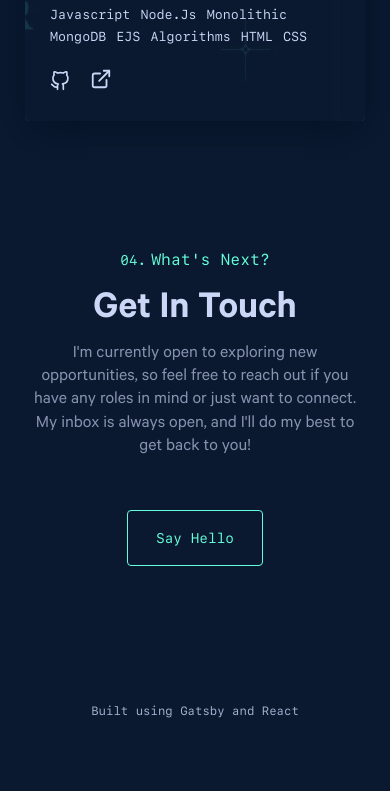
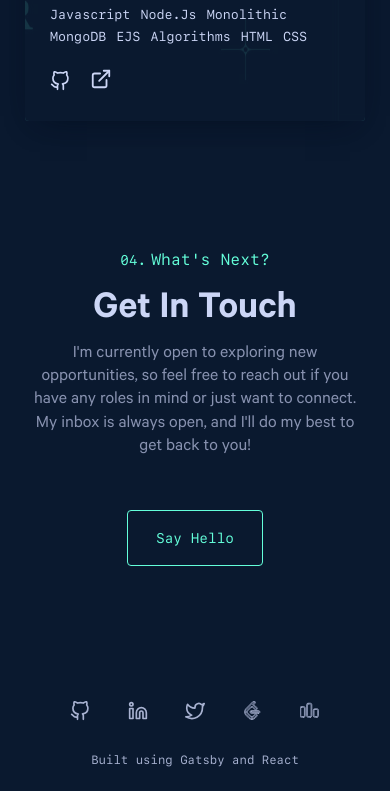
Before and after one commit to Amanjot-001/portfolio-v4, a Gatsby site: page / in a window 390 px wide. Shown: the part 4767-5558 px from the top of the page. Before the commit the page ends 5513 px from the top, so only its background shows below. Built offline with nearby package versions, Linux system fonts and the light colour scheme; Gatsby itself is replaced by a stand-in of ours.

Commit message:
fix: socials for mobile view

```diff
--- a/src/components/footer.tsx
+++ b/src/components/footer.tsx
@@ -1,5 +1,7 @@
 import React from 'react';
 import styled from 'styled-components';
+import config from '../config';
+import { Icon } from './icons';
 
 const StyledFooter = styled.footer`
   ${({ theme }) => theme.mixins.flexCenter};
@@ -8,6 +10,33 @@ const StyledFooter = styled.footer`
   min-height: 70px;
   padding: 15px;
   text-align: center;
+`;
+
+const StyledSocialLinks = styled.div`
+  display: none;
+
+  @media (max-width: 768px) {
+    display: block;
+    width: 100%;
+    max-width: 270px;
+    margin: 0 auto 10px;
+    color: var(--light-slate);
+  }
+
+  ul {
+    ${({ theme }) => theme.mixins.flexBetween};
+    padding: 0;
+    margin: 0;
+    list-style: none;
+
+    a {
+      padding: 10px;
+      svg {
+        width: 20px;
+        height: 20px;
+      }
+    }
+  }
 `;
 
 const StyledCredit = styled.div`
@@ -40,7 +69,20 @@ const StyledCredit = styled.div`
 const Footer = () => {
 	return (
 		<StyledFooter>
-			<StyledCredit tabindex={-1}>
+			<StyledSocialLinks>
+				<ul>
+					{config.socialMedia &&
+						config.socialMedia.map((socials: { url: string, name: string }, i: number) => (
+							<li key={i}>
+								<a href={socials.url} aria-label={socials.name} target="_blank" rel="noreferrer">
+									<Icon name={socials.name} />
+								</a>
+							</li>
+						))}
+				</ul>
+			</StyledSocialLinks>
+
+			<StyledCredit tabIndex={-1}>
 				<a href="https://www.gatsbyjs.com/" target="_blank">
 					<div>Built using Gatsby and React</div>
 				</a>
--- a/src/components/sections/jobs.tsx
+++ b/src/components/sections/jobs.tsx
@@ -1,7 +1,6 @@
 import React, { useEffect, useState, useRef } from "react";
 import styled from "styled-components";
 import { useStaticQuery, graphql } from 'gatsby';
-import { IconHome } from '../icons';
 
 const StyledJobsSection = styled.section`
   max-width: 700px;
```
